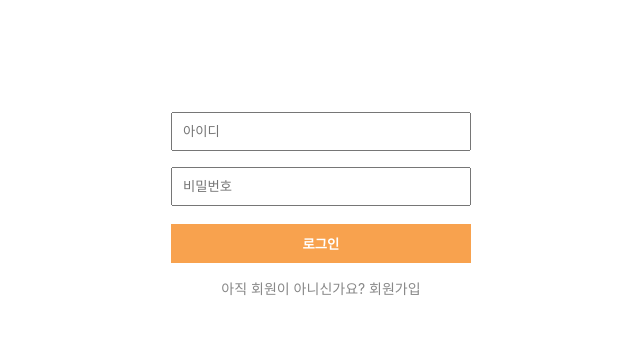
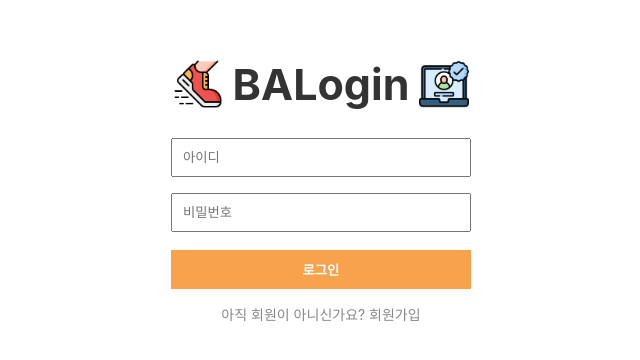
Before and after one commit to giyomdabin/BALogin-client, a React (Create React App) app: page / in a window 1280 px wide. Shown: the part 192-552 px from the top of the page, without its empty margins (319-959 px from the left). Built offline with nearby package versions, Linux system fonts and the light colour scheme.

Commit message:
feat: Improve UI with centrally aligned logo and login screen

```diff
--- a/src/App.css
+++ b/src/App.css
@@ -1,7 +1,19 @@
 .App {
-  text-align: center;
-  height: 100vh;
   display: flex;
   align-items: center;
   justify-content: center;
+  height: 100vh;
+  text-align: center;
 }
+
+.content-container {
+  display: flex;
+  flex-direction: column; /* 수직 배치 */
+  align-items: center; /* 중앙 정렬 */
+  justify-content: center; /* 수직 중앙 정렬 */
+  transition: transform 0.5s ease-in-out;
+}
+
+.content-container.logo-up {
+  transform: translateY(-10px); /* 로고가 살짝 위로 이동 */
+}
--- a/src/App.js
+++ b/src/App.js
@@ -4,17 +4,23 @@ import LoginScreen from './components/LoginScreen';
 import './App.css';
 
 function App() {
-    const [showLogin, setShowLogin] = useState(false);
+    const [logoUp, setLogoUp] = useState(false);
 
     useEffect(() => {
-        // 2초 후 로그인 화면으로 전환
-        const timer = setTimeout(() => setShowLogin(true), 2000);
-        return () => clearTimeout(timer); // 컴포넌트가 제거될 때 타이머 정리
+        // 2초 후 로고가 위로 올라가고 로그인 화면이 표시됩니다.
+        const timer = setTimeout(() => {
+            setLogoUp(true);
+        }, 2000);
+
+        return () => clearTimeout(timer);
     }, []);
 
     return (
         <div className="App">
-            {showLogin ? <LoginScreen /> : <MainScreen />}
+            <div className={`content-container ${logoUp ? 'logo-up' : ''}`}>
+                <MainScreen />
+                {logoUp && <LoginScreen />}
+            </div>
         </div>
     );
 }
--- a/src/components/LoginScreen.css
+++ b/src/components/LoginScreen.css
@@ -3,20 +3,14 @@
     flex-direction: column;
     align-items: center;
     justify-content: center;
-    height: 100vh;
-    transition: opacity 0.5s ease-in-out;
-    opacity: 0;
-    animation: fadeIn 1s forwards;
-}
-
-@keyframes fadeIn {
-    to {
-        opacity: 1;
-    }
 }
 
 .login-container {
     width: 300px;
+    display: flex;
+    flex-direction: column;
+    align-items: center;
+    justify-content: center;
 }
 
 .login-input {
--- a/src/components/Logo.css
+++ b/src/components/Logo.css
@@ -10,7 +10,7 @@
 }
 
 .logo-text {
-    font-size: 24px;
+    font-size: 43px;
     font-weight: bold;
     color: #333;
 }
--- a/src/components/MainScreen.css
+++ b/src/components/MainScreen.css
@@ -2,10 +2,5 @@
     display: flex;
     align-items: center;
     justify-content: center;
-    height: 100vh;
-    transition: transform 0.5s ease-in-out;
+    margin-bottom: 20px; /* 로그인 화면과 간격을 둠 */
 }
-
-.main-screen.animate-up {
-    transform: translateY(-50vh);
-}
--- a/src/components/MainScreen.js
+++ b/src/components/MainScreen.js
@@ -2,9 +2,9 @@ import React from 'react';
 import Logo from './Logo';
 import './MainScreen.css';
 
-function MainScreen() {
+function MainScreen({ logoUp }) {
     return (
-        <div className="main-screen">
+        <div className={`main-screen ${logoUp ? 'animate-up' : ''}`}>
             <Logo />
         </div>
     );
```
